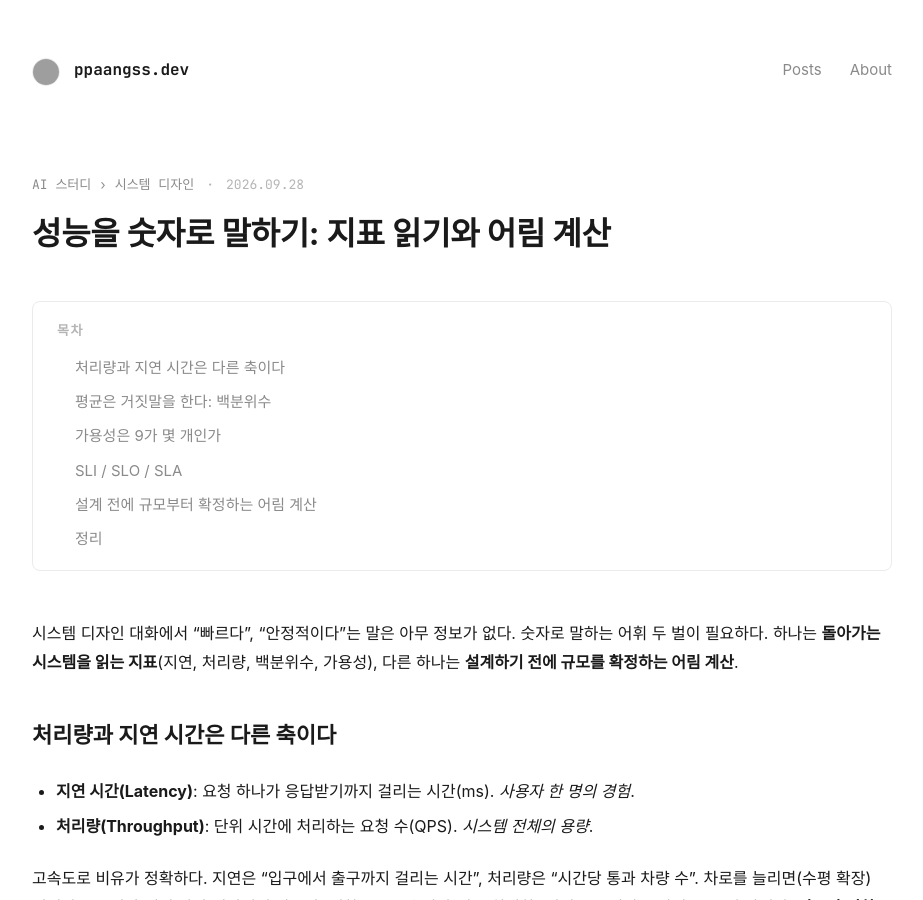
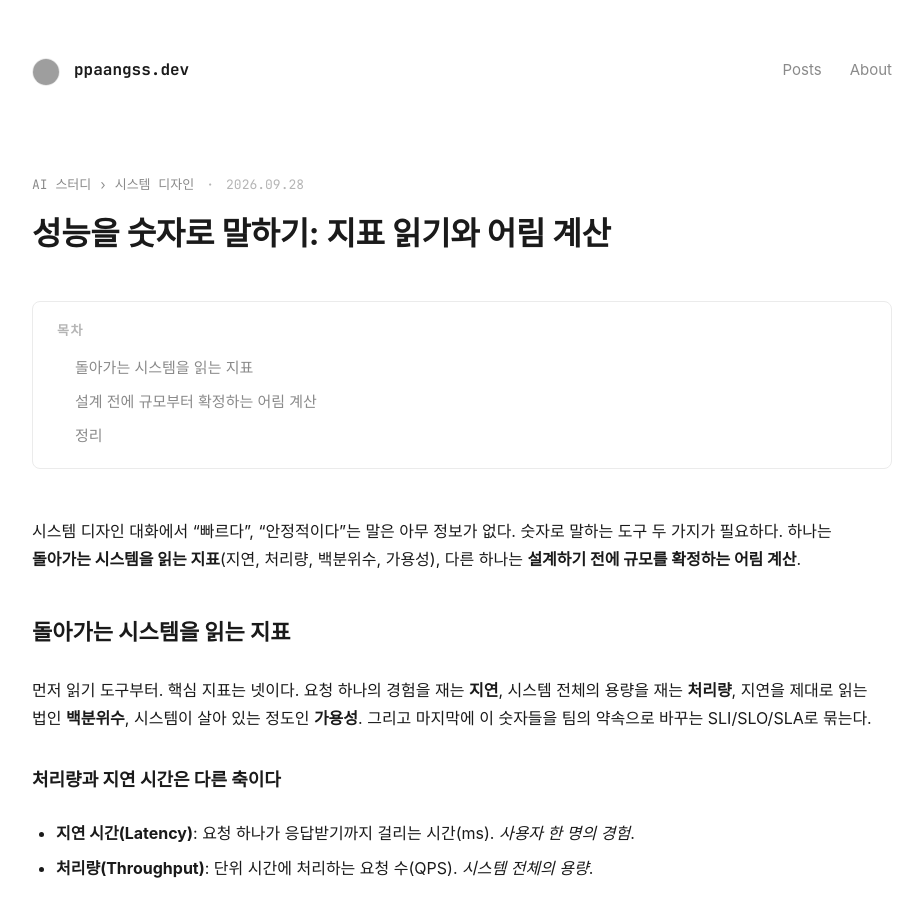
Before and after one commit to ppaangss/ppaangss.github.io, a Jekyll site: the page built from _posts/2026-09-28-performance-metrics-and-estimation.md, in a window 1280 px wide and 900 px high. Shown: the whole window, without its empty margins (178-1101 px from the left). Built offline with Jekyll 4.4.1, drawn with Linux system fonts in a browser that asks for light colours; some web fonts are replaced; some of the changed text lies outside the part shown; grey boxes are pictures that could not be loaded.

Commit message:
fix: 지표 섹션을 부모 헤딩으로 묶고 도입 문장 다듬기

```diff
--- a/_posts/2026-09-28-performance-metrics-and-estimation.md
+++ b/_posts/2026-09-28-performance-metrics-and-estimation.md
@@ -7,9 +7,14 @@ image: /assets/img/performance-metrics-and-estimation/system-design-03-latency-p
 description: "'빠르다'는 말에는 정보가 없다. 지연·처리량·백분위수·가용성으로 시스템을 읽고, 어림 계산으로 설계의 자릿수를 확정하기까지."
 ---
 
-시스템 디자인 대화에서 "빠르다", "안정적이다"는 말은 아무 정보가 없다. 숫자로 말하는 어휘 두 벌이 필요하다. 하나는 **돌아가는 시스템을 읽는 지표**(지연, 처리량, 백분위수, 가용성), 다른 하나는 **설계하기 전에 규모를 확정하는 어림 계산**.
+시스템 디자인 대화에서 "빠르다", "안정적이다"는 말은 아무 정보가 없다. 숫자로 말하는 도구 두 가지가 필요하다. 하나는 **돌아가는 시스템을 읽는 지표**(지연, 처리량, 백분위수, 가용성), 다른 하나는 **설계하기 전에 규모를 확정하는 어림 계산**.
 
-## 처리량과 지연 시간은 다른 축이다
+
+## 돌아가는 시스템을 읽는 지표
+
+먼저 읽기 도구부터. 핵심 지표는 넷이다. 요청 하나의 경험을 재는 **지연**, 시스템 전체의 용량을 재는 **처리량**, 지연을 제대로 읽는 법인 **백분위수**, 시스템이 살아 있는 정도인 **가용성**. 그리고 마지막에 이 숫자들을 팀의 약속으로 바꾸는 SLI/SLO/SLA로 묶는다.
+
+### 처리량과 지연 시간은 다른 축이다
 
 - **지연 시간(Latency)**: 요청 하나가 응답받기까지 걸리는 시간(ms). *사용자 한 명의 경험*.
 - **처리량(Throughput)**: 단위 시간에 처리하는 요청 수(QPS). *시스템 전체의 용량*.
@@ -20,7 +25,7 @@ description: "'빠르다'는 말에는 정보가 없다. 지연·처리량·백
 
 ![사용률이 높아질수록 지연이 폭발하는 곡선](/assets/img/performance-metrics-and-estimation/system-design-04-utilization-latency.png)
 
-## 평균은 거짓말을 한다: 백분위수
+### 평균은 거짓말을 한다: 백분위수
 
 응답 99개가 100ms, 1개가 10초라면 평균은 199ms, **아무도 경험하지 않은 숫자**다. 응답 시간은 정렬해놓고 위치로 읽는다.
 
@@ -35,7 +40,7 @@ description: "'빠르다'는 말에는 정보가 없다. 지연·처리량·백
 1. **느린 요청을 겪는 사람이 제일 중요한 고객일 수 있다.** 데이터가 많은 사용자 = 헤비 유저 = 돈 내는 사용자의 요청이 무겁다. 아마존이 p99.9까지 보는 이유.
 2. **꼬리는 증폭된다.** 화면 하나에 백엔드 호출이 100번이면, 각 호출이 p99를 피할 확률이 99%여도 전부 피할 확률은 0.99¹⁰⁰ ≈ 37%. 사용자의 63%가 최소 한 번은 p99를 맞는다. MSA처럼 호출이 퍼지면 p99가 곧 평균 체감이 된다.
 
-## 가용성은 9가 몇 개인가
+### 가용성은 9가 몇 개인가
 
 | 가용성     | 연간 허용 다운타임 | 감각         |
 | ------- | ---------- | ---------- |
@@ -47,7 +52,7 @@ description: "'빠르다'는 말에는 정보가 없다. 지연·처리량·백
 1. **9 하나마다 비용이 곱으로 뛴다.** 99.9%까지는 "장애 나면 사람이 고친다"로 되지만 99.99%부터는 자동 복구가 필수다(연간 53분 안에 사람이 못 일어난다). 99.999%는 배포·장애·점검 전부 무중단이어야 한다. "정말 9가 몇 개 필요한가?"는 트레이드오프 질문 그 자체.
 2. **직렬 의존은 가용성을 깎는다.** 99.9%짜리 서비스 3개를 직렬로 거치면 0.999³ ≈ 99.7%. 시스템은 약한 고리들의 곱으로 나빠진다. 반대로 병렬(둘 중 하나만 살아도 됨)로 두면 9가 늘어난다. 이중화(redundancy)의 수학적 근거.
 
-## SLI / SLO / SLA
+### SLI / SLO / SLA
 
 - **SLI** (Indicator): 실제 측정값. "지난 30일 p99 = 280ms"
 - **SLO** (Objective): 내부 목표. "p99 < 300ms를 99.9% 시간 동안 유지"
@@ -57,7 +62,7 @@ SLO의 실전 용법은 **에러 버짓(error budget)**이다. 목표가 99.9%
 
 ## 설계 전에 규모부터 확정하는 어림 계산
 
-지표가 돌아가는 시스템을 읽는 어휘라면, 어림 계산(back-of-envelope)은 **설계하기 전에** 쓰는 도구다. 요구사항을 들었으면 그림 그리기 전에 "서버 한 대짜리 문제인가, 백 대짜리 문제인가"를 숫자로 확정한다. 목적은 정밀함이 아니라 **자릿수(order of magnitude)**. 3,472 QPS와 5,000 QPS는 같은 설계고, 5,000과 500,000은 다른 설계다.
+지표가 돌아가는 시스템을 읽는 도구라면, 어림 계산(back-of-envelope)은 **설계하기 전에** 쓰는 도구다. 요구사항을 들었으면 그림 그리기 전에 "서버 한 대짜리 문제인가, 백 대짜리 문제인가"를 숫자로 확정한다. 목적은 정밀함이 아니라 **자릿수(order of magnitude)**. 3,472 QPS와 5,000 QPS는 같은 설계고, 5,000과 500,000은 다른 설계다.
 
 ### 외워둘 기준 숫자
 
```
